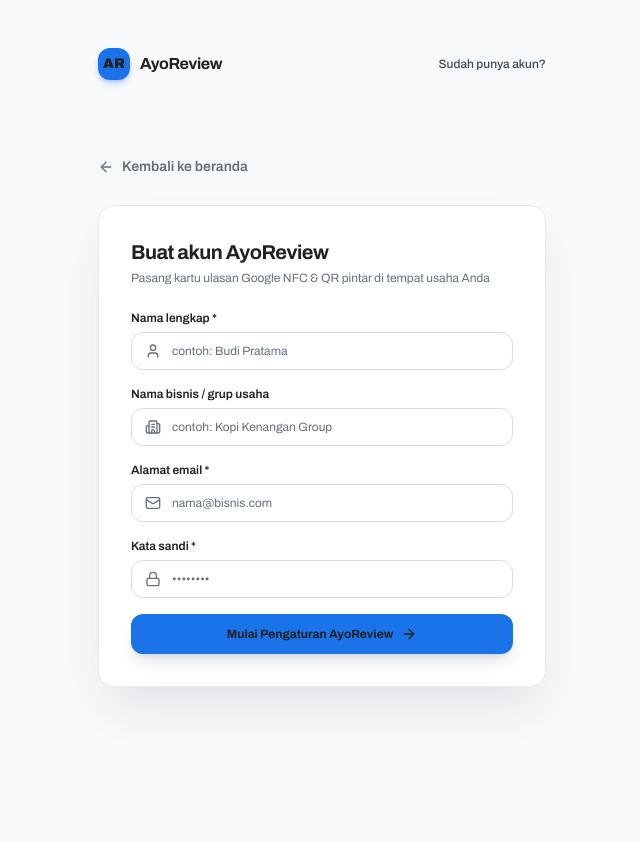
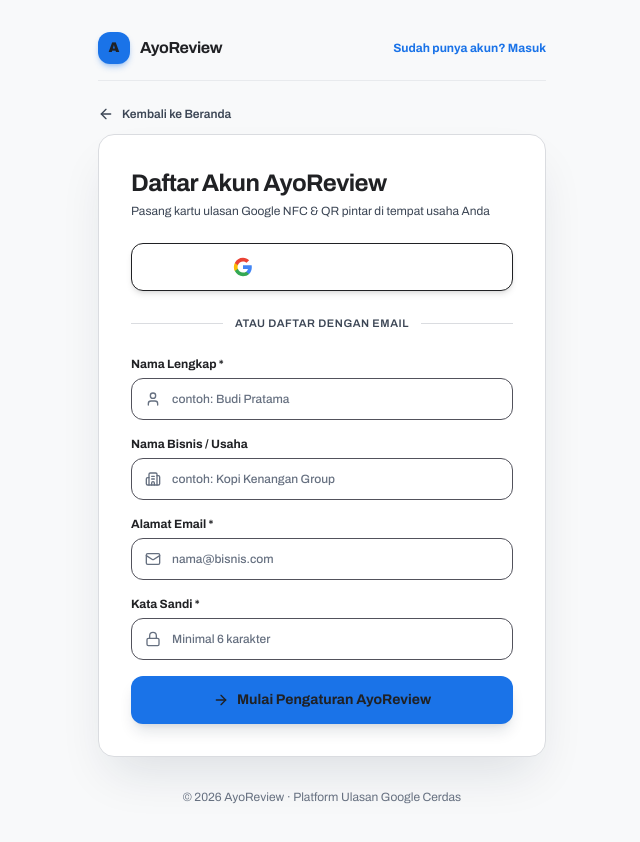
Before and after one commit to timsurrealedu/ayoreview, a Next.js app: page /signup in a window 1280 px wide. Shown: the top 842 px of the page, without its empty margins (318-958 px from the left). Before the commit the page ends 800 px from the top, so only its background shows below. Built offline with nearby package versions, Linux system fonts and the light colour scheme.

Commit message:
feat: add Google OAuth button with official SVG to login & signup pages, and overhaul form font and border contrast

```diff
--- a/src/app/(auth)/login/page.tsx
+++ b/src/app/(auth)/login/page.tsx
@@ -3,14 +3,24 @@
 import { useState, Suspense } from 'react';
 import Link from 'next/link';
 import { useRouter, useSearchParams } from 'next/navigation';
-import { ArrowLeft, ArrowRight, Lock, Mail, AlertCircle } from 'lucide-react';
+import { ArrowLeft, ArrowRight, Lock, Mail, AlertCircle, Loader2 } from 'lucide-react';
 import { createClient } from '@/lib/supabase/client';
+
+function GoogleIcon({ className = "w-4 h-4" }: { className?: string }) {
+  return (
+    <svg className={className} viewBox="0 0 24 24" fill="none" xmlns="http://www.w3.org/2000/svg">
+      <path d="M22.56 12.25c0-.78-.07-1.53-.2-2.25H12v4.26h5.92c-.26 1.37-1.04 2.53-2.21 3.31v2.77h3.57c2.08-1.92 3.28-4.74 3.28-8.09z" fill="#4285F4"/>
+      <path d="M12 23c2.97 0 5.46-.98 7.28-2.66l-3.57-2.77c-.98.66-2.23 1.06-3.71 1.06-2.86 0-5.29-1.93-6.16-4.53H2.18v2.84C3.99 20.53 7.7 23 12 23z" fill="#34A853"/>
+      <path d="M5.84 14.09c-.22-.66-.35-1.36-.35-2.09s.13-1.43.35-2.09V7.06H2.18C1.43 8.55 1 10.22 1 12s.43 3.45 1.18 4.94l2.85-2.22.81-.63z" fill="#FBBC05"/>
+      <path d="M12 5.38c1.62 0 3.06.56 4.21 1.64l3.15-3.15C17.45 2.09 14.97 1 12 1 7.7 1 3.99 3.47 2.18 7.06l3.66 2.84c.87-2.6 3.3-4.52 6.16-4.52z" fill="#EA4335"/>
+    </svg>
+  );
+}
 
 function LoginForm() {
   const router = useRouter();
   const searchParams = useSearchParams();
   const redirectTo = searchParams.get('redirectTo') || '/dashboard';
-  // Sanitize: only same-origin relative paths, prevent open redirect
   const sanitizedRedirect = redirectTo.startsWith('/') && !redirectTo.startsWith('//')
     ? redirectTo
     : '/dashboard';
@@ -18,6 +28,7 @@
   const [email, setEmail] = useState('');
   const [password, setPassword] = useState('');
   const [loading, setLoading] = useState(false);
+  const [googleLoading, setGoogleLoading] = useState(false);
   const [error, setError] = useState<string | null>(
     searchParams.get('error') === 'oauth_callback'
       ? 'Login Google gagal. Silakan coba lagi.'
@@ -25,9 +36,10 @@
   );
 
   const handleGoogleSignIn = async () => {
-    setLoading(true);
+    setGoogleLoading(true);
     setError(null);
 
+    try {
       const supabase = createClient();
       const { error: authError } = await supabase.auth.signInWithOAuth({
         provider: 'google',
@@ -38,7 +50,11 @@
 
       if (authError) {
         setError(authError.message);
-      setLoading(false);
+        setGoogleLoading(false);
+      }
+    } catch (err: any) {
+      setError(err.message || 'Gagal memulai login Google');
+      setGoogleLoading(false);
     }
   };
 
@@ -55,7 +71,7 @@
       });
 
       if (authError) {
-        setError(authError.message);
+        setError(authError.message === 'Invalid login credentials' ? 'Email atau kata sandi salah.' : authError.message);
         setLoading(false);
         return;
       }
@@ -71,34 +87,41 @@
   };
 
   return (
-    <div className="space-y-4 text-xs">
+    <div className="space-y-5 text-xs">
       {error && (
-        <div className="p-3 rounded-xl bg-rose-500/10 border border-rose-500/30 text-rose-300 text-xs flex items-center gap-2">
+        <div className="p-3.5 rounded-xl bg-rose-500/15 border border-rose-500/30 text-rose-200 text-xs flex items-center gap-2.5">
           <AlertCircle className="w-4 h-4 shrink-0 text-rose-400" />
-          <span>{error}</span>
+          <span className="font-semibold">{error}</span>
         </div>
       )}
 
+      {/* Google OAuth Login Button */}
       <button
         type="button"
         onClick={handleGoogleSignIn}
-        disabled={loading}
-        className="w-full min-h-12 flex items-center justify-center gap-3 rounded-xl border border-zinc-700 bg-white text-zinc-900 font-bold hover:bg-zinc-100 transition disabled:opacity-50 shadow-sm"
+        disabled={googleLoading || loading}
+        className="w-full min-h-12 flex items-center justify-center gap-3 rounded-xl border border-zinc-200 bg-white hover:bg-zinc-100 text-zinc-900 font-bold text-sm shadow-md transition disabled:opacity-50 active:scale-[0.98] cursor-pointer"
       >
-        <span className="grid size-6 place-items-center rounded-full bg-white text-sm font-black text-[#1a73e8] shadow-sm" aria-hidden="true">G</span>
-        Lanjutkan dengan Google
+        {googleLoading ? (
+          <Loader2 className="w-4 h-4 animate-spin text-zinc-800" />
+        ) : (
+          <GoogleIcon className="w-5 h-5" />
+        )}
+        <span>{googleLoading ? 'Menghubungkan ke Google...' : 'Masuk dengan Google'}</span>
       </button>
 
-      <div className="flex items-center gap-3 text-zinc-400 font-medium" aria-hidden="true">
-        <span className="h-px flex-1 bg-zinc-800" />
-        <span>atau gunakan email</span>
-        <span className="h-px flex-1 bg-zinc-800" />
+      {/* Divider */}
+      <div className="flex items-center gap-3 font-semibold text-zinc-300" aria-hidden="true">
+        <span className="h-px flex-1 bg-zinc-700" />
+        <span className="text-[11px] uppercase tracking-wider">atau gunakan email</span>
+        <span className="h-px flex-1 bg-zinc-700" />
       </div>
 
+      {/* Email / Password Form */}
       <form onSubmit={handleSubmit} className="space-y-4">
         <div>
-        <label className="block text-zinc-200 font-semibold mb-1.5">
-          Alamat email
+          <label className="block text-zinc-100 font-bold mb-1.5 text-xs">
+            Alamat Email *
           </label>
           <div className="relative">
             <Mail className="w-4 h-4 text-zinc-400 absolute left-3.5 top-1/2 -translate-y-1/2" />
@@ -108,14 +131,14 @@
               placeholder="nama@bisnis.com"
               value={email}
               onChange={(e) => setEmail(e.target.value)}
-            className="w-full bg-zinc-900 border border-zinc-700 rounded-xl pl-10 pr-4 py-2.5 text-white placeholder:text-zinc-500 focus:outline-none focus:border-[#1a73e8] focus:ring-1 focus:ring-[#1a73e8]"
+              className="w-full bg-zinc-900 border border-zinc-600 focus:border-[#1a73e8] rounded-xl pl-10 pr-4 py-3 text-white placeholder:text-zinc-400 font-medium text-xs focus:outline-none focus:ring-1 focus:ring-[#1a73e8]"
             />
           </div>
         </div>
 
         <div>
           <div className="flex justify-between items-center mb-1.5">
-          <label className="text-zinc-200 font-semibold">Kata sandi</label>
+            <label className="text-zinc-100 font-bold text-xs">Kata Sandi *</label>
           </div>
           <div className="relative">
             <Lock className="w-4 h-4 text-zinc-400 absolute left-3.5 top-1/2 -translate-y-1/2" />
@@ -125,18 +148,18 @@
               placeholder="••••••••"
               value={password}
               onChange={(e) => setPassword(e.target.value)}
-            className="w-full bg-zinc-900 border border-zinc-700 rounded-xl pl-10 pr-4 py-2.5 text-white placeholder:text-zinc-500 focus:outline-none focus:border-[#1a73e8] focus:ring-1 focus:ring-[#1a73e8]"
+              className="w-full bg-zinc-900 border border-zinc-600 focus:border-[#1a73e8] rounded-xl pl-10 pr-4 py-3 text-white placeholder:text-zinc-400 font-medium text-xs focus:outline-none focus:ring-1 focus:ring-[#1a73e8]"
             />
           </div>
         </div>
 
         <button
           type="submit"
-        disabled={loading}
-        className="w-full flex items-center justify-center gap-2 py-3 rounded-xl bg-[#1a73e8] hover:bg-[#1557b0] text-white font-bold text-xs transition shadow-lg shadow-[#1a73e8]/20 active:scale-[0.98] disabled:opacity-50"
+          disabled={loading || googleLoading}
+          className="w-full flex items-center justify-center gap-2 py-3.5 rounded-xl bg-[#1a73e8] hover:bg-[#1557b0] text-white font-bold text-sm transition shadow-lg shadow-[#1a73e8]/30 active:scale-[0.98] disabled:opacity-50 cursor-pointer"
         >
-        {loading ? 'Sedang masuk...' : 'Masuk ke Dasbor'}
-        <ArrowRight className="w-4 h-4" />
+          {loading ? <Loader2 className="w-4 h-4 animate-spin" /> : <ArrowRight className="w-4 h-4" />}
+          <span>{loading ? 'Sedang masuk...' : 'Masuk ke Dasbor'}</span>
         </button>
       </form>
     </div>
@@ -145,41 +168,45 @@
 
 export default function LoginPage() {
   return (
-    <div className="min-h-screen bg-[#09090b] text-zinc-100 flex flex-col justify-between p-6 sm:p-12 font-sans">
-      <header className="w-full max-w-md mx-auto flex items-center justify-between">
-        <Link href="/" className="flex items-center gap-2.5">
-          <div className="w-8 h-8 rounded-xl bg-[#1a73e8] flex items-center justify-center text-white font-black text-sm shadow-md shadow-[#1a73e8]/30">
-            AR
+    <div className="min-h-screen bg-[#09090b] text-white flex flex-col justify-between p-4 sm:p-8 font-sans">
+      <header className="w-full max-w-md mx-auto flex items-center justify-between pb-4 border-b border-zinc-800">
+        <Link href="/" className="flex items-center gap-2.5 group">
+          <div className="w-8 h-8 rounded-xl bg-[#1a73e8] flex items-center justify-center text-white font-black text-sm shadow-md shadow-[#1a73e8]/30 group-hover:scale-105 transition">
+            A
           </div>
           <span className="font-bold text-white tracking-tight text-base">AyoReview</span>
         </Link>
         <Link
           href="/signup"
-          className="text-xs font-medium text-zinc-300 hover:text-[#1a73e8] transition"
+          className="text-xs font-bold text-[#1a73e8] hover:text-[#4285f4] hover:underline transition"
         >
-          Buat akun
+          Daftar Akun Baru
         </Link>
       </header>
 
-      <div className="w-full max-w-md mx-auto my-auto space-y-4">
-        <Link href="/" className="inline-flex min-h-11 items-center gap-2 text-sm font-semibold text-zinc-400 hover:text-[#1a73e8] transition-colors">
-          <ArrowLeft className="w-4 h-4" aria-hidden="true" /> Kembali ke beranda
+      <div className="w-full max-w-md mx-auto my-auto space-y-3 py-6">
+        <Link href="/" className="inline-flex items-center gap-2 text-xs font-semibold text-zinc-300 hover:text-white transition-colors">
+          <ArrowLeft className="w-4 h-4" aria-hidden="true" /> Kembali ke Beranda
         </Link>
-        <main className="bg-[#121215] border border-zinc-800 rounded-2xl p-8 shadow-2xl space-y-6">
+        <main className="bg-[#121215] border border-zinc-700 rounded-2xl p-6 sm:p-8 shadow-2xl space-y-6">
           <div>
-            <h1 className="text-xl font-bold text-white tracking-tight">
+            <h1 className="text-xl sm:text-2xl font-bold text-white tracking-tight">
               Masuk ke AyoReview
             </h1>
-            <p className="text-xs text-zinc-400 mt-1">
+            <p className="text-xs text-zinc-300 mt-1">
               Akses dasbor bisnis dan analitik kartu ulasan Anda
             </p>
           </div>
 
-          <Suspense fallback={<div className="text-xs text-zinc-400 py-4 text-center">Memuat...</div>}>
+          <Suspense fallback={<div className="text-xs text-zinc-300 py-4 text-center">Memuat...</div>}>
             <LoginForm />
           </Suspense>
         </main>
       </div>
+
+      <footer className="w-full max-w-md mx-auto text-center text-xs text-zinc-400 py-2">
+        © 2026 AyoReview · Platform Ulasan Google Cerdas
+      </footer>
     </div>
   );
 }
--- a/src/app/(auth)/signup/page.tsx
+++ b/src/app/(auth)/signup/page.tsx
@@ -3,8 +3,19 @@
 import { useState } from 'react';
 import Link from 'next/link';
 import { useRouter } from 'next/navigation';
-import { ArrowLeft, ArrowRight, Lock, Mail, User, AlertCircle, Building2 } from 'lucide-react';
+import { ArrowLeft, ArrowRight, Lock, Mail, User, AlertCircle, Building2, Loader2 } from 'lucide-react';
 import { createClient } from '@/lib/supabase/client';
+
+function GoogleIcon({ className = "w-4 h-4" }: { className?: string }) {
+  return (
+    <svg className={className} viewBox="0 0 24 24" fill="none" xmlns="http://www.w3.org/2000/svg">
+      <path d="M22.56 12.25c0-.78-.07-1.53-.2-2.25H12v4.26h5.92c-.26 1.37-1.04 2.53-2.21 3.31v2.77h3.57c2.08-1.92 3.28-4.74 3.28-8.09z" fill="#4285F4"/>
+      <path d="M12 23c2.97 0 5.46-.98 7.28-2.66l-3.57-2.77c-.98.66-2.23 1.06-3.71 1.06-2.86 0-5.29-1.93-6.16-4.53H2.18v2.84C3.99 20.53 7.7 23 12 23z" fill="#34A853"/>
+      <path d="M5.84 14.09c-.22-.66-.35-1.36-.35-2.09s.13-1.43.35-2.09V7.06H2.18C1.43 8.55 1 10.22 1 12s.43 3.45 1.18 4.94l2.85-2.22.81-.63z" fill="#FBBC05"/>
+      <path d="M12 5.38c1.62 0 3.06.56 4.21 1.64l3.15-3.15C17.45 2.09 14.97 1 12 1 7.7 1 3.99 3.47 2.18 7.06l3.66 2.84c.87-2.6 3.3-4.52 6.16-4.52z" fill="#EA4335"/>
+    </svg>
+  );
+}
 
 export default function SignupPage() {
   const router = useRouter();
@@ -13,7 +24,31 @@
   const [email, setEmail] = useState('');
   const [password, setPassword] = useState('');
   const [loading, setLoading] = useState(false);
+  const [googleLoading, setGoogleLoading] = useState(false);
   const [error, setError] = useState<string | null>(null);
+
+  const handleGoogleSignUp = async () => {
+    setGoogleLoading(true);
+    setError(null);
+
+    try {
+      const supabase = createClient();
+      const { error: authError } = await supabase.auth.signInWithOAuth({
+        provider: 'google',
+        options: {
+          redirectTo: `${window.location.origin}/auth/callback?next=/onboarding`,
+        },
+      });
+
+      if (authError) {
+        setError(authError.message);
+        setGoogleLoading(false);
+      }
+    } catch (err: any) {
+      setError(err.message || 'Gagal mendaftar dengan Google');
+      setGoogleLoading(false);
+    }
+  };
 
   const handleSubmit = async (e: React.FormEvent) => {
     e.preventDefault();
@@ -43,7 +78,6 @@
         router.push('/onboarding');
         router.refresh();
       } else {
-        // Confirmation email required
         router.push('/login?message=check_email');
       }
     } catch (err: any) {
@@ -53,47 +87,69 @@
   };
 
   return (
-    <div className="min-h-screen bg-[#09090b] text-zinc-100 flex flex-col justify-between p-6 sm:p-12 font-sans">
-      <header className="w-full max-w-md mx-auto flex items-center justify-between">
-        <Link href="/" className="flex items-center gap-2.5">
-          <div className="w-8 h-8 rounded-xl bg-[#1a73e8] flex items-center justify-center text-white font-black text-sm shadow-md shadow-[#1a73e8]/30">
-            AR
+    <div className="min-h-screen bg-[#09090b] text-white flex flex-col justify-between p-4 sm:p-8 font-sans">
+      <header className="w-full max-w-md mx-auto flex items-center justify-between pb-4 border-b border-zinc-800">
+        <Link href="/" className="flex items-center gap-2.5 group">
+          <div className="w-8 h-8 rounded-xl bg-[#1a73e8] flex items-center justify-center text-white font-black text-sm shadow-md shadow-[#1a73e8]/30 group-hover:scale-105 transition">
+            A
           </div>
           <span className="font-bold text-white tracking-tight text-base">AyoReview</span>
         </Link>
         <Link
           href="/login"
-          className="text-xs font-medium text-zinc-300 hover:text-[#1a73e8] transition"
+          className="text-xs font-bold text-[#1a73e8] hover:text-[#4285f4] hover:underline transition"
         >
-          Sudah punya akun?
+          Sudah punya akun? Masuk
         </Link>
       </header>
 
-      <div className="w-full max-w-md mx-auto my-auto space-y-4">
-        <Link href="/" className="inline-flex min-h-11 items-center gap-2 text-sm font-semibold text-zinc-400 hover:text-[#1a73e8] transition-colors">
-          <ArrowLeft className="w-4 h-4" aria-hidden="true" /> Kembali ke beranda
+      <div className="w-full max-w-md mx-auto my-auto space-y-3 py-6">
+        <Link href="/" className="inline-flex items-center gap-2 text-xs font-semibold text-zinc-300 hover:text-white transition-colors">
+          <ArrowLeft className="w-4 h-4" aria-hidden="true" /> Kembali ke Beranda
         </Link>
-        <main className="bg-[#121215] border border-zinc-800 rounded-2xl p-8 shadow-2xl space-y-6">
+        <main className="bg-[#121215] border border-zinc-700 rounded-2xl p-6 sm:p-8 shadow-2xl space-y-6">
           <div>
-          <h1 className="text-xl font-bold text-white tracking-tight">
-            Buat akun AyoReview
+            <h1 className="text-xl sm:text-2xl font-bold text-white tracking-tight">
+              Daftar Akun AyoReview
             </h1>
-          <p className="text-xs text-zinc-400 mt-1">
+            <p className="text-xs text-zinc-300 mt-1">
               Pasang kartu ulasan Google NFC & QR pintar di tempat usaha Anda
             </p>
           </div>
 
           {error && (
-          <div className="p-3 rounded-xl bg-rose-500/10 border border-rose-500/30 text-rose-300 text-xs flex items-center gap-2">
+            <div className="p-3.5 rounded-xl bg-rose-500/15 border border-rose-500/30 text-rose-200 text-xs flex items-center gap-2.5">
               <AlertCircle className="w-4 h-4 shrink-0 text-rose-400" />
-            <span>{error}</span>
+              <span className="font-semibold">{error}</span>
             </div>
           )}
 
+          {/* Google OAuth Register Button */}
+          <button
+            type="button"
+            onClick={handleGoogleSignUp}
+            disabled={googleLoading || loading}
+            className="w-full min-h-12 flex items-center justify-center gap-3 rounded-xl border border-zinc-200 bg-white hover:bg-zinc-100 text-zinc-900 font-bold text-sm shadow-md transition disabled:opacity-50 active:scale-[0.98] cursor-pointer"
+          >
+            {googleLoading ? (
+              <Loader2 className="w-4 h-4 animate-spin text-zinc-800" />
+            ) : (
+              <GoogleIcon className="w-5 h-5" />
+            )}
+            <span>{googleLoading ? 'Menghubungkan ke Google...' : 'Daftar dengan Google'}</span>
+          </button>
+
+          {/* Divider */}
+          <div className="flex items-center gap-3 font-semibold text-zinc-300" aria-hidden="true">
+            <span className="h-px flex-1 bg-zinc-700" />
+            <span className="text-[11px] uppercase tracking-wider">atau daftar dengan email</span>
+            <span className="h-px flex-1 bg-zinc-700" />
+          </div>
+
           <form onSubmit={handleSubmit} className="space-y-4 text-xs">
             <div>
-            <label className="block text-zinc-200 font-semibold mb-1.5">
-              Nama lengkap *
+              <label className="block text-zinc-100 font-bold mb-1.5">
+                Nama Lengkap *
               </label>
               <div className="relative">
                 <User className="w-4 h-4 text-zinc-400 absolute left-3.5 top-1/2 -translate-y-1/2" />
@@ -103,14 +159,14 @@
                   placeholder="contoh: Budi Pratama"
                   value={name}
                   onChange={(e) => setName(e.target.value)}
-                className="w-full bg-zinc-900 border border-zinc-700 rounded-xl pl-10 pr-4 py-2.5 text-white placeholder:text-zinc-500 focus:outline-none focus:border-[#1a73e8] focus:ring-1 focus:ring-[#1a73e8]"
+                  className="w-full bg-zinc-900 border border-zinc-600 focus:border-[#1a73e8] rounded-xl pl-10 pr-4 py-3 text-white placeholder:text-zinc-400 font-medium text-xs focus:outline-none focus:ring-1 focus:ring-[#1a73e8]"
                 />
               </div>
             </div>
 
             <div>
-            <label className="block text-zinc-200 font-semibold mb-1.5">
-              Nama bisnis / grup usaha
+              <label className="block text-zinc-100 font-bold mb-1.5">
+                Nama Bisnis / Usaha
               </label>
               <div className="relative">
                 <Building2 className="w-4 h-4 text-zinc-400 absolute left-3.5 top-1/2 -translate-y-1/2" />
@@ -119,14 +175,14 @@
                   placeholder="contoh: Kopi Kenangan Group"
                   value={organizationName}
                   onChange={(e) => setOrganizationName(e.target.value)}
-                className="w-full bg-zinc-900 border border-zinc-700 rounded-xl pl-10 pr-4 py-2.5 text-white placeholder:text-zinc-500 focus:outline-none focus:border-[#1a73e8] focus:ring-1 focus:ring-[#1a73e8]"
+                  className="w-full bg-zinc-900 border border-zinc-600 focus:border-[#1a73e8] rounded-xl pl-10 pr-4 py-3 text-white placeholder:text-zinc-400 font-medium text-xs focus:outline-none focus:ring-1 focus:ring-[#1a73e8]"
                 />
               </div>
             </div>
 
             <div>
-            <label className="block text-zinc-200 font-semibold mb-1.5">
-              Alamat email *
+              <label className="block text-zinc-100 font-bold mb-1.5">
+                Alamat Email *
               </label>
               <div className="relative">
                 <Mail className="w-4 h-4 text-zinc-400 absolute left-3.5 top-1/2 -translate-y-1/2" />
@@ -136,39 +192,43 @@
                   placeholder="nama@bisnis.com"
                   value={email}
                   onChange={(e) => setEmail(e.target.value)}
-                className="w-full bg-zinc-900 border border-zinc-700 rounded-xl pl-10 pr-4 py-2.5 text-white placeholder:text-zinc-500 focus:outline-none focus:border-[#1a73e8] focus:ring-1 focus:ring-[#1a73e8]"
+                  className="w-full bg-zinc-900 border border-zinc-600 focus:border-[#1a73e8] rounded-xl pl-10 pr-4 py-3 text-white placeholder:text-zinc-400 font-medium text-xs focus:outline-none focus:ring-1 focus:ring-[#1a73e8]"
                 />
               </div>
             </div>
 
             <div>
-            <label className="block text-zinc-200 font-semibold mb-1.5">
-              Kata sandi *
+              <label className="block text-zinc-100 font-bold mb-1.5">
+                Kata Sandi *
               </label>
               <div className="relative">
                 <Lock className="w-4 h-4 text-zinc-400 absolute left-3.5 top-1/2 -translate-y-1/2" />
                 <input
                   type="password"
                   required
-                placeholder="••••••••"
+                  placeholder="Minimal 6 karakter"
                   value={password}
                   onChange={(e) => setPassword(e.target.value)}
-                className="w-full bg-zinc-900 border border-zinc-700 rounded-xl pl-10 pr-4 py-2.5 text-white placeholder:text-zinc-500 focus:outline-none focus:border-[#1a73e8] focus:ring-1 focus:ring-[#1a73e8]"
+                  className="w-full bg-zinc-900 border border-zinc-600 focus:border-[#1a73e8] rounded-xl pl-10 pr-4 py-3 text-white placeholder:text-zinc-400 font-medium text-xs focus:outline-none focus:ring-1 focus:ring-[#1a73e8]"
                 />
               </div>
             </div>
 
             <button
               type="submit"
-            disabled={loading}
-            className="w-full flex items-center justify-center gap-2 py-3 rounded-xl bg-[#1a73e8] hover:bg-[#1557b0] text-white font-bold text-xs transition shadow-lg shadow-[#1a73e8]/20 active:scale-[0.98] disabled:opacity-50"
+              disabled={loading || googleLoading}
+              className="w-full flex items-center justify-center gap-2 py-3.5 rounded-xl bg-[#1a73e8] hover:bg-[#1557b0] text-white font-bold text-sm transition shadow-lg shadow-[#1a73e8]/30 active:scale-[0.98] disabled:opacity-50 cursor-pointer"
             >
-            {loading ? 'Membuat akun...' : 'Mulai Pengaturan AyoReview'}
-            <ArrowRight className="w-4 h-4" />
+              {loading ? <Loader2 className="w-4 h-4 animate-spin" /> : <ArrowRight className="w-4 h-4" />}
+              <span>{loading ? 'Mendaftarkan akun...' : 'Mulai Pengaturan AyoReview'}</span>
             </button>
           </form>
         </main>
       </div>
+
+      <footer className="w-full max-w-md mx-auto text-center text-xs text-zinc-400 py-2">
+        © 2026 AyoReview · Platform Ulasan Google Cerdas
+      </footer>
     </div>
   );
 }
--- a/src/app/dashboard/cards/[id]/page.tsx
+++ b/src/app/dashboard/cards/[id]/page.tsx
@@ -192,7 +192,7 @@
                   required
                   value={name}
                   onChange={(e) => setName(e.target.value)}
-                  className="w-full bg-zinc-900 border border-zinc-700 rounded-xl px-3.5 py-2.5 text-white placeholder:text-zinc-500 focus:outline-none focus:border-[#1a73e8] focus:ring-1 focus:ring-[#1a73e8]"
+                  className="w-full bg-zinc-900 border border-zinc-600 rounded-xl px-3.5 py-2.5 text-white placeholder:text-zinc-400 font-medium focus:outline-none focus:border-[#1a73e8] focus:ring-1 focus:ring-[#1a73e8]"
                 />
               </div>
 
```
Also changed, not shown: src/app/onboarding/page.tsx (+6 -6 lines). Lines whose indentation alone changed are shown as unchanged.
